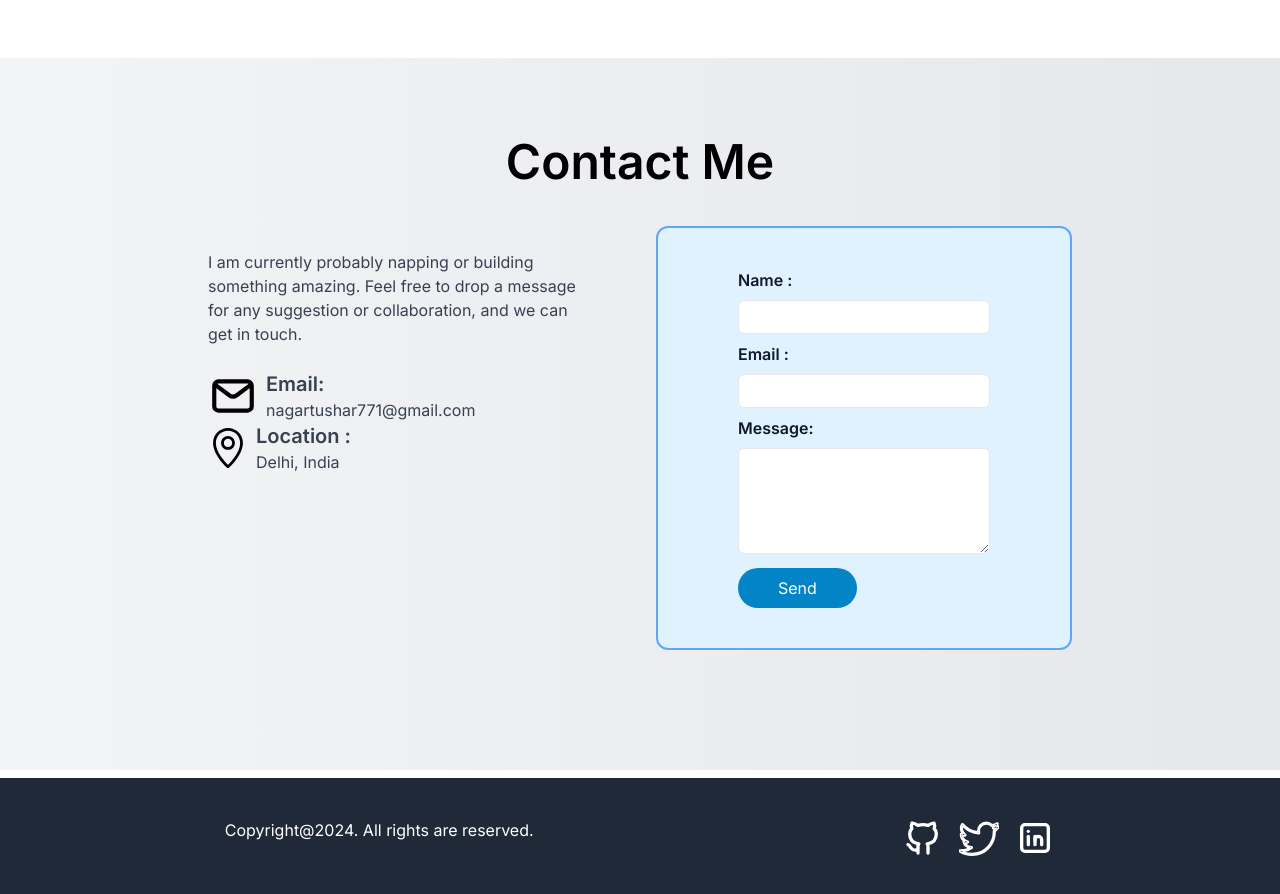
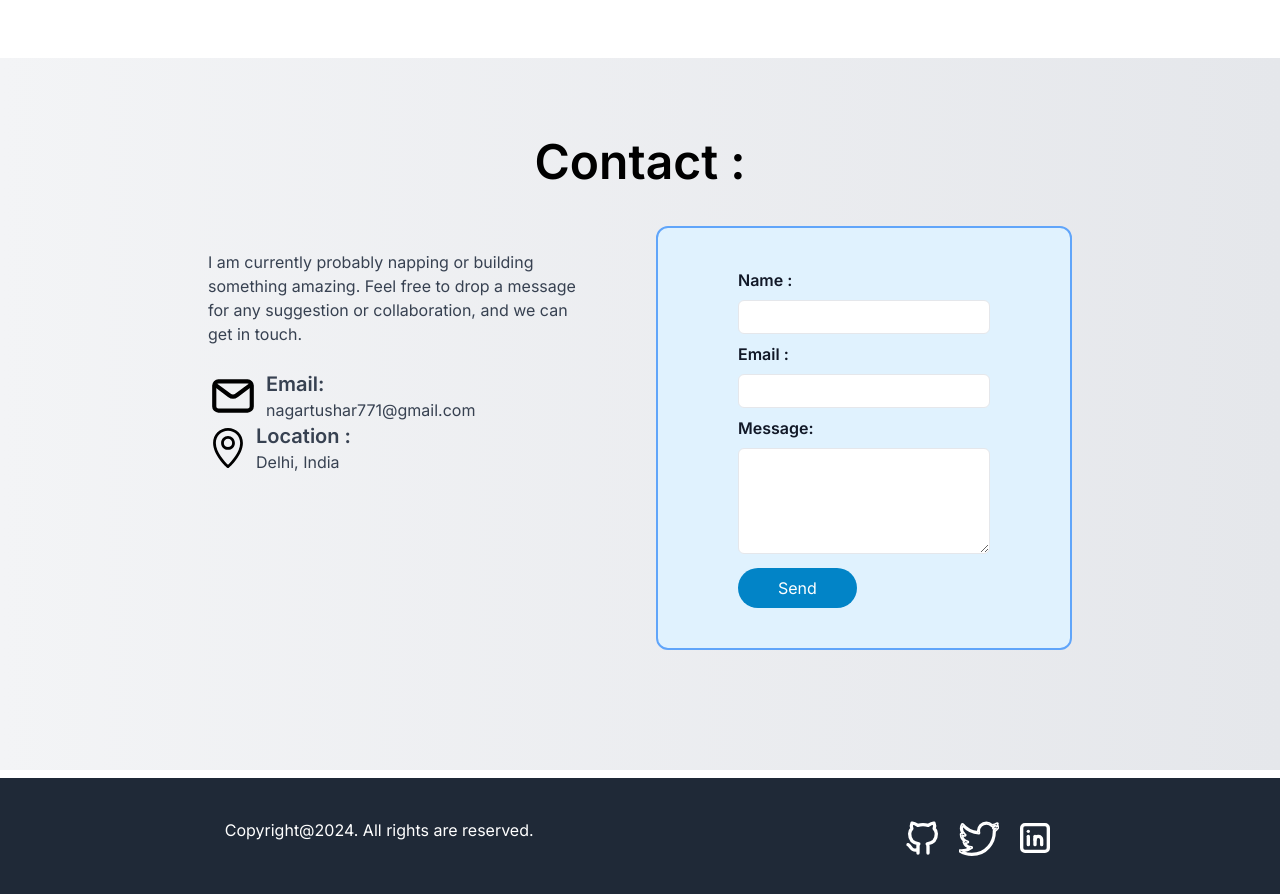
Before and after one commit to tusharnagar17/tushar-portfolio, a Next.js app: page / in a window 1280 px wide. Shown: the part 3080-3974 px from the top of the page. Built offline with nearby package versions, Linux system fonts and the light colour scheme.

Commit message:
social link update

```diff
--- a/components/ContactMe.tsx
+++ b/components/ContactMe.tsx
@@ -39,7 +39,7 @@ export default function ContactMe() {
         id="contact"
       >
         <div className="w-full md:max-w-5xl mx-auto p-4 md:p-20 ">
-          <div className="text-5xl font-semibold text-center">Contact Me</div>
+          <div className="text-5xl font-semibold text-center">Contact :</div>
           <div className="md:flex md:justify-between my-10 gap-20">
             <div>
               <div className="text-gray-700  my-4  py-2">
--- a/constant/data.tsx
+++ b/constant/data.tsx
@@ -5,9 +5,9 @@ const data = {
     "Hi, I'm Tushar Nagar. A Passionate Full-stack Web Developer based in Delhi, India",
   email: 'nagartushar771@gmail.com',
   socialLinks: {
-    github: '',
-    twitter: '',
-    linkedin: '',
+    github: 'https://github.com/tusharnagar17',
+    twitter: 'https://twitter.com/tusharnagar_17',
+    linkedin: 'https://www.linkedin.com/in/tusharnagar17/',
   },
 }
 
```
